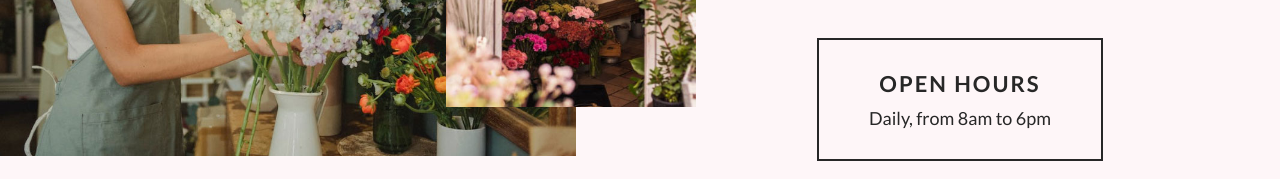
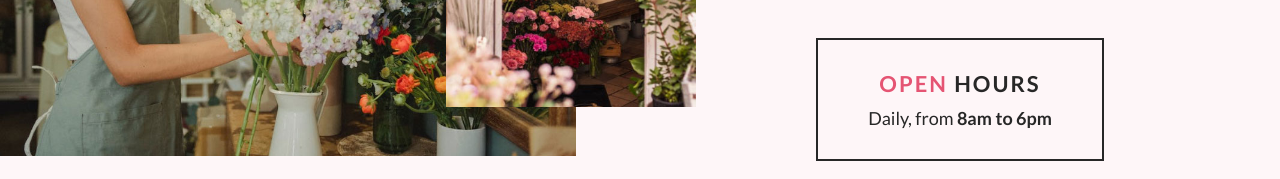
Before and after one commit to sharif-ahmed/flower_shop.github.io, a plain HTML site: page index.html in a window 1280 px wide. Shown: the part 4311-4490 px from the top of the page. Drawn offline with Linux system fonts and the light colour scheme; a web font is replaced by a local one.

Commit message:
text fomatting add

```diff
--- a/index.html
+++ b/index.html
@@ -168,8 +168,8 @@
                         </div>
                         <div class="contact-item-two">
                             <div class="contact-item item-border">
-                                <h3>OPEN HOURS</h3>
-                                <p>Daily, from 8am to 6pm</p>
+                                <h3><span class="pink-text">OPEN</span> HOURS</h3>
+                                <p>Daily, from <strong>8am to 6pm</strong></p>
                             </div>
                         </div>
                     </div>
```
